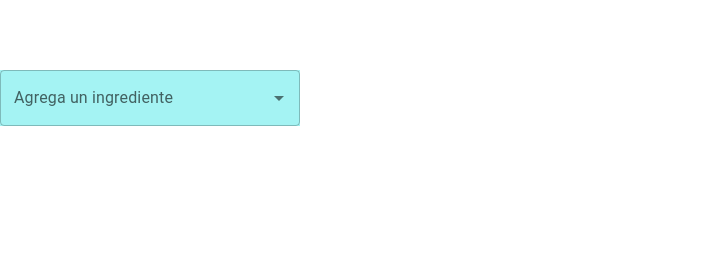
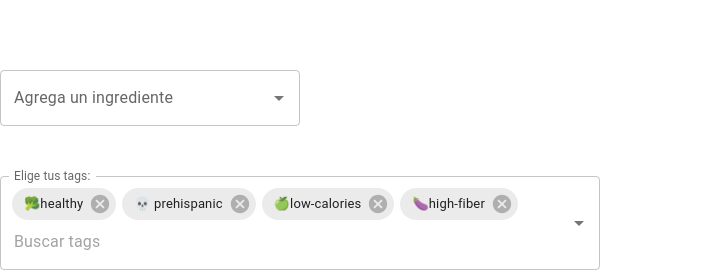
Before and after one commit to KoobenNutriapp/kooben-front, a React (Create React App) app: page / in a window 1280 px wide. Shown: the part 3781-4051 px from the top of the page, without its empty margins (0-703 px from the left). Before the commit the page ends 3957 px from the top, so only its background shows below. Built offline with nearby package versions, Linux system fonts and the light colour scheme.

Commit message:
components: TagsManager finished

```diff
--- a/src/App.js
+++ b/src/App.js
@@ -9,6 +9,7 @@ import FiltersTable from './components/FiltersTable';
 import IngredientsStaticTable from './components/IngredientsStaticTable';
 import CreateTitleInput from './components/CreateTitleInput';
 import SelectIngredient from './components/SelectIngredient';
+import TagsManager from './components/TagsManager';
 
 function App() {
 
@@ -52,6 +53,22 @@ function App() {
         gram:1
       }
     }
+  ]
+
+  const tagsArr=[
+    { key: 0, label: '🥦healthy' },
+    { key: 1, label: '💀 prehispanic' },
+    { key: 2, label: '🍏low-calories' },
+    { key: 3, label: '🍆high-fiber' },
+    { key: 3, label: '🍕high-calories' },
+    { key: 3, label: '🍉low_sodium' },
+    { key: 3, label: '🥩high-proteins' },
+    { key: 3, label: '🍦low_sugars' },
+    { key: 3, label: '🥝low_fat' },
+    { key: 3, label: '🍣low_cholesterol' },
+    { key: 3, label: '🥒low_glycemic_load' },
+    { key: 3, label: '🍟high-sugars' },
+    { key: 3, label: '🍔high-cholesterol' },
   ]
 
   const handleAddIngredient = (e) =>{
@@ -247,6 +264,9 @@ function App() {
 
 <div className="tempDivider"></div>
 
+      <TagsManager
+        tags={tagsArr}
+      />
 
     </div>
   );
--- a/src/components/SelectIngredient/SelectIngredient.scss
+++ b/src/components/SelectIngredient/SelectIngredient.scss
@@ -1,7 +1,6 @@
 @import '../../styles/colors';
+@import '../../styles/typography';
 
 .selectIngredient{
     width: 300px;
-    background-color:rgb(164, 243, 243);
-
 }
--- /dev/null
+++ b/src/components/TagsManager/TagsManager.scss
@@ -0,0 +1,5 @@
+@import '../../styles/colors';
+
+.tagsBox{
+    width: 600px;
+}
--- /dev/null
+++ b/src/components/TagsManager/index.js
@@ -0,0 +1,28 @@
+import * as React from 'react';
+import Autocomplete from '@mui/material/Autocomplete';
+import TextField from '@mui/material/TextField';
+import "./TagsManager.scss";
+
+function TagsManager({tags}) {
+  console.log(tags);
+
+  const handleChange = (event, value) =>console.log(value);
+
+  return (
+    <Autocomplete
+      className="tagsBox"
+      multiple
+      onChange={handleChange}
+      limitTags={4}
+      id="multiple-limit-tags"
+      options={tags}
+      getOptionLabel={(option) => option.label}
+      defaultValue={[tags[0], tags[1], tags[2], tags[3]]}
+      renderInput={(params) => (
+        <TextField {...params} label="Elige tus tags:" placeholder="Buscar tags"  />
+      )}
+    />
+  );
+}
+
+export default TagsManager
```
